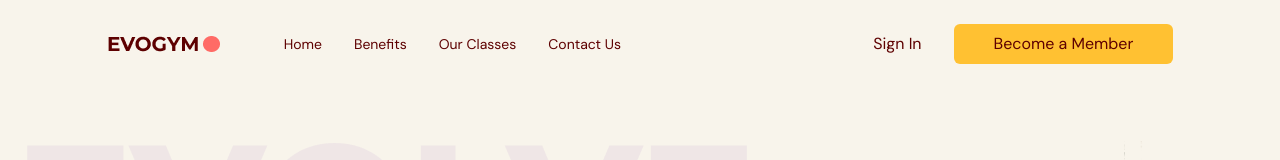
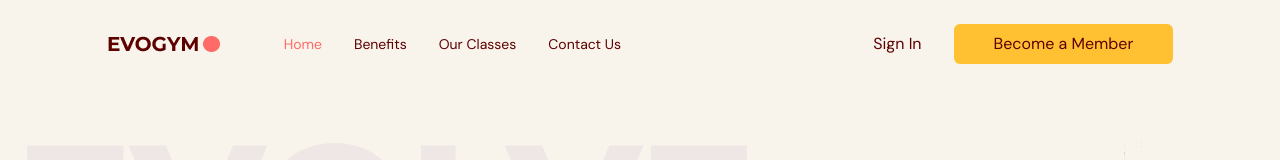
Before and after one commit to laurieroy/ts-evogym, a React (Vite) app: page / in a window 1280 px wide. Shown: the top 160 px of the page. Built offline with nearby package versions, Linux system fonts and the light colour scheme.

Commit message:
Fix color issue

```diff
--- a/tailwind.config.js
+++ b/tailwind.config.js
@@ -8,9 +8,9 @@ export default {
         "gray-50": "#EFE6E6",
         "gray-100": "#DFCCCC",
         "gray-500": "#5E0000",
-        "primary-100": "FFE1E0",
-        "primary-300": "FFA6A3",
-        "primary-500": "FF6B66",
+        "primary-100": "#FFE1E0",
+        "primary-300": "#FFA6A3",
+        "primary-500": "#FF6B66",
         "secondary-400": "#FFCD5B",
         "secondary-500": "#FFC132",
       },
```
